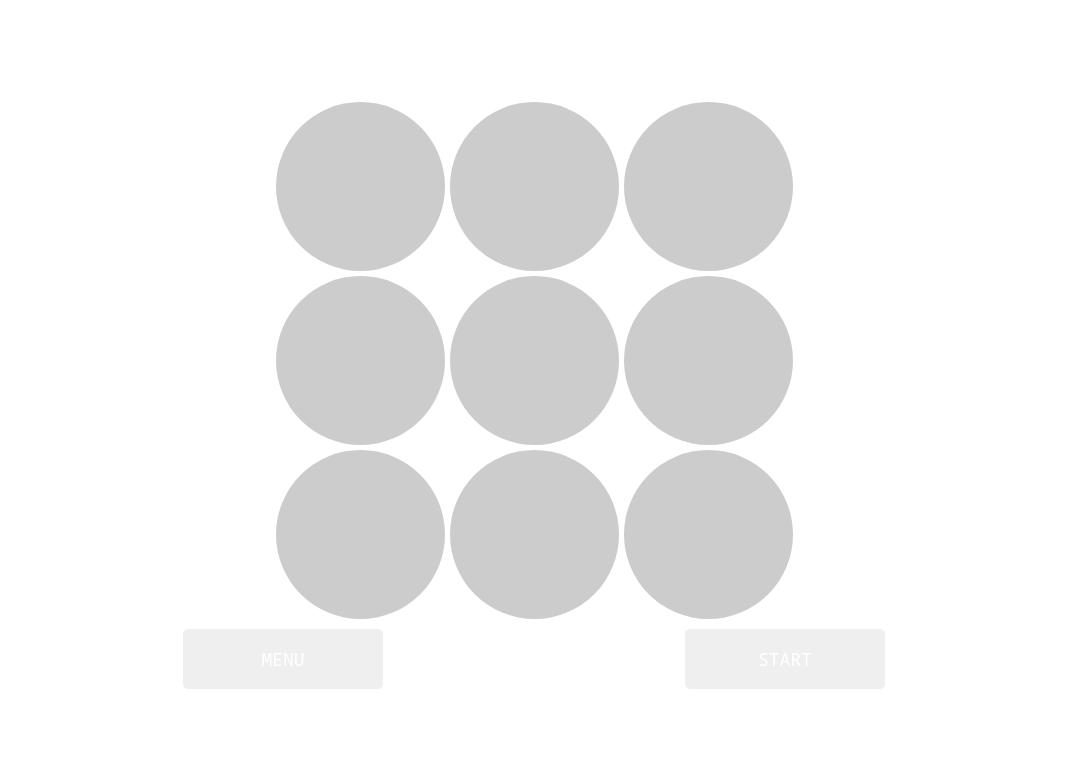
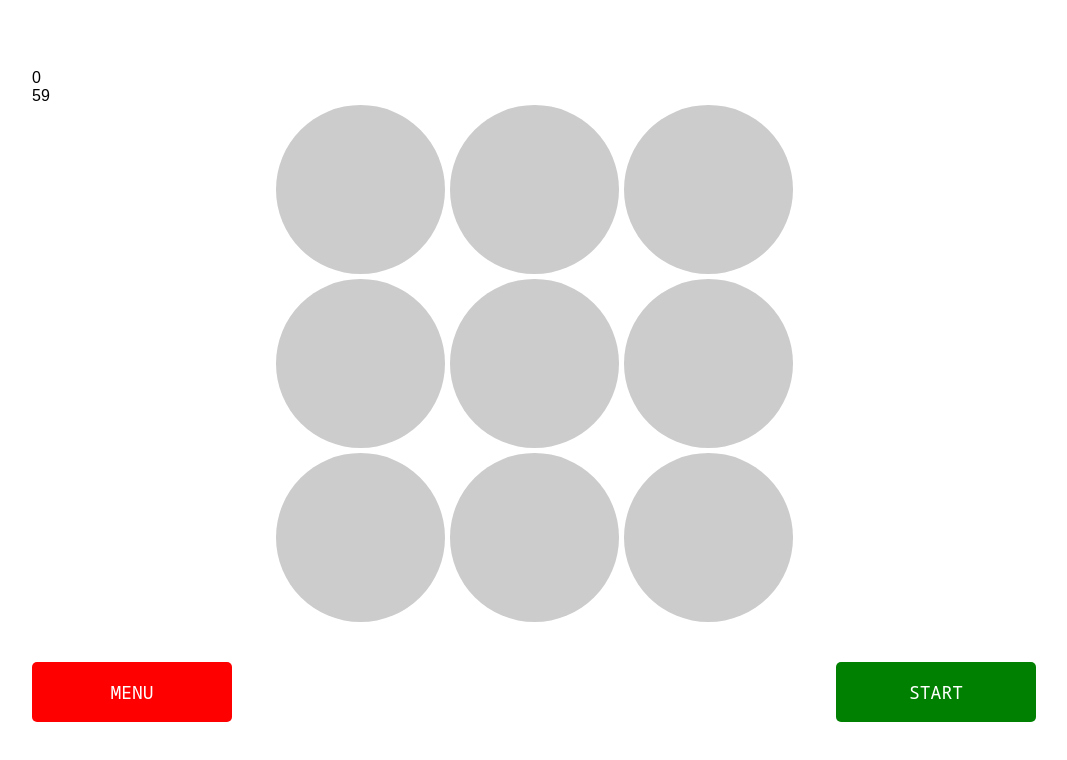
Before and after one commit to CreatorOfEverything159/WhackAMole, a plain HTML site: page index.html in a window 1280 px wide. Both pictures are taken after a click on the button "EASY". Shown: the whole page, without its empty margins (106-1173 px from the left). Drawn offline with Linux system fonts and the light colour scheme.

Commit message:
navigation

```diff
--- a/index.html
+++ b/index.html
@@ -21,14 +21,17 @@
     <div class="modes">
         <button
                 class="btn easy"
+                id="easyMode"
                 onclick="openPage(event, 'gamePage', EASY)"
         >Easy</button>
         <button
                 class="btn medium"
+                id="mediumMode"
                 onclick="openPage(event, 'gamePage', MEDIUM)"
         >Medium</button>
         <button
                 class="btn hard"
+                id="hardMode"
                 onclick="openPage(event, 'gamePage', HARD)"
         >Hard</button>
     </div>
@@ -36,21 +39,43 @@
 </main>
 
 <main class="container gamePage" id="gamePage">
+    <header class="gameHeader">
+        <div class="points" id="points"></div>
+        <div class="timer" id="timer"></div>
+    </header>
+
     <div class="field">
         <div class="field__body" id="field">
 
         </div>
     </div>
 
-    <div class="buttons">
-        <button class="btn"
+    <div class="buttons" id="buttons">
+        <button class="btn hard"
                 onclick="openPage(event, 'mainPage')"
                 id="defaultOpen"
         >Menu</button>
-        <button class="btn">Start</button>
+        <button
+                class="btn medium"
+                id="stopBtn"
+        >Stop</button>
+        <button
+                class="btn easy"
+                id="continueBtn"
+        >Continue</button>
+        <button
+                class="btn medium"
+                id="restartBtn"
+        >Restart</button>
+        <button
+                class="btn easy"
+                id="startBtn"
+        >Start</button>
     </div>
 </main>
 
+<script src="src/js/pages.js"></script>
+<script src="src/js/logic.js"></script>
 <script src="src/js/main.js"></script>
 </body>
 </html>
--- a/src/css/index.css
+++ b/src/css/index.css
@@ -57,7 +57,6 @@ h1, h2 {
     justify-content: center;
     align-items: center;
     margin: 10px 0;
-    /*border-radius: 8px;*/
     text-transform: uppercase;
     border-style: none;
     cursor: pointer;
@@ -95,7 +94,7 @@ h1, h2 {
 /* game Page */
 
 .field {
-    margin: 0 auto;
+    margin: 0 auto 30px;
 }
 
 .field__body {
@@ -113,6 +112,6 @@ h1, h2 {
 .buttons {
     width: 100%;
     display: flex;
-    justify-content: space-around;
+    justify-content: space-between;
     flex-direction: row;
 }
--- /dev/null
+++ b/src/js/logic.js
@@ -0,0 +1,17 @@
+const timerDefault = 59
+const timer = document.getElementById('timer')
+const points = document.getElementById('points')
+let fieldSize
+let isActive = false
+
+let interval = setInterval(() => {
+    if (isActive) {
+        let randomCell = document.querySelector('.field__item[data-cell-index="' + Math.floor(Math.random() * fieldSize ** 2) + '"]')
+        randomCell.style.backgroundColor = '#aaaaaa'
+        console.log('setInterval')
+    }
+}, 500)
+
+function startTimer() {
+
+}
--- a/src/js/main.js
+++ b/src/js/main.js
@@ -1,57 +1,47 @@
-const EASY = 'EASY'
-const MEDIUM = 'MEDIUM'
-const HARD = 'HARD'
-const screenWidth = 1024
-const gridGap = 5
+const startBtn = document.getElementById('startBtn')
+const stopBtn = document.getElementById('stopBtn')
+const menuBtn = document.getElementById('defaultOpen')
+const restartBtn = document.getElementById('restartBtn')
+const continueBtn = document.getElementById('continueBtn')
 
-document.getElementById('defaultOpen').click()
+startBtn.addEventListener('click', () => {
+    startBtn.style.display = 'none'
+    stopBtn.style.display = 'block'
+    // start time, points
 
-function createFieldItem(index) {
-    return `<div class="field__item" data-index="${index}"></div>`
-}
+    isActive = true
+})
 
-function getCellSize(fieldSize) {
-    return (screenWidth - (gridGap * (fieldSize - 1))) / fieldSize / 2 + 'px'
-}
+stopBtn.addEventListener('click', () => {
+    continueBtn.style.display = 'block'
+    stopBtn.style.display = 'none'
+    restartBtn.style.display = 'block'
+    // stop time
 
-function createField(mode) {
-    let fieldSize = 0
-    let field = document.getElementById('field')
-    let fieldItems = []
+    isActive = false
+})
 
-    switch (mode) {
-        case EASY:
-            fieldSize = 3
-            break
-        case MEDIUM:
-            fieldSize = 5
-            break
-        case HARD:
-            fieldSize = 10
-            break
-    }
+continueBtn.addEventListener('click', () => {
+    startBtn.style.display = 'none'
+    stopBtn.style.display = 'block'
+    restartBtn.style.display = 'none'
+    continueBtn.style.display = 'none'
+    // continue time
 
-    for (let i = 0; i < fieldSize ** 2; i++) {
-        fieldItems.push(createFieldItem(i))
-    }
+    isActive = true
+})
 
-    let cellSize = getCellSize(fieldSize)
+menuBtn.addEventListener('click', () => {
+    // restart time, points
 
-    field.style.gridTemplate = `repeat(${fieldSize}, ${cellSize}) / repeat(${fieldSize}, ${cellSize})`
-    field.innerHTML = fieldItems.join('')
-}
+    isActive = false
+})
 
-function openPage(e, pageName, mode) {
-    let i, tabContent
+restartBtn.addEventListener('click', () => {
+    openPage(event, 'gamePage', globalMode)
+    // restart time, points
 
-    tabContent = document.getElementsByClassName('container');
-    for (i = 0; i < tabContent.length; i++) {
-        tabContent[i].style.display = "none"
-    }
+    isActive = false
+})
 
-    if (mode) {
-        createField(mode)
-    }
-
-    document.getElementById(pageName).style.display = 'flex'
-}
+menuBtn.click()
--- /dev/null
+++ b/src/js/pages.js
@@ -0,0 +1,62 @@
+const EASY = 'EASY'
+const MEDIUM = 'MEDIUM'
+const HARD = 'HARD'
+const screenWidth = 1024
+const gridGap = 5
+let globalMode
+
+function createFieldItem(index) {
+    return `<div class="field__item" data-cell-index="${index}"></div>`
+}
+
+function getCellSize(fieldSize) {
+    return (screenWidth - (gridGap * (fieldSize - 1))) / fieldSize / 2 + 'px'
+}
+
+function setFieldSize(mode) {
+    switch (mode) {
+        case EASY:
+            return 3
+        case MEDIUM:
+            return 5
+        case HARD:
+            return 10
+    }
+}
+
+function createField(mode) {
+    globalMode = mode
+    fieldSize = setFieldSize(mode)
+    let field = document.getElementById('field')
+    let fieldItems = []
+
+    for (let i = 0; i < fieldSize ** 2; i++) {
+        fieldItems.push(createFieldItem(i))
+    }
+
+    let cellSize = getCellSize(fieldSize)
+
+    field.style.gridTemplate = `repeat(${fieldSize}, ${cellSize}) / repeat(${fieldSize}, ${cellSize})`
+    field.innerHTML = fieldItems.join('')
+}
+
+function openPage(e, pageName, mode) {
+    let tabContent = document.getElementsByClassName('container');
+    for (let i = 0; i < tabContent.length; i++) {
+        tabContent[i].style.display = 'none'
+    }
+
+    if (mode) {
+        createField(mode)
+        menuBtn.style.display = 'block'
+        startBtn.style.display = 'block'
+        stopBtn.style.display = 'none'
+        restartBtn.style.display = 'none'
+        continueBtn.style.display = 'none'
+        timer.innerText = timerDefault
+        points.innerText = 0
+        document.getElementById('stopBtn').style.display = 'none'
+    }
+
+    document.getElementById(pageName).style.display = 'flex'
+}
```
